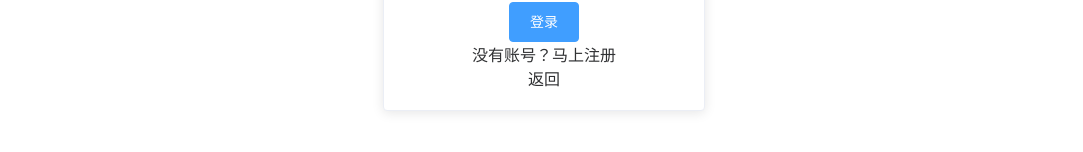
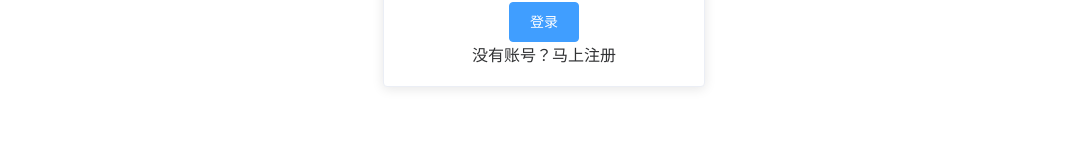
Before and after one commit to Banana-Co/messageboard-vue, a Vue app: page /#/login in a window 1280 px wide. Shown: the part 368-520 px from the top of the page, without its empty margins (96-1179 px from the left). Built offline with nearby package versions, Linux system fonts and the light colour scheme.

Commit message:
删除登录界面的“返回”按钮

```diff
--- a/src/components/manage/login.vue
+++ b/src/components/manage/login.vue
@@ -8,7 +8,6 @@
 			<br/><el-button type="primary" v-on:click="login">登录</el-button><br/>
 			<div >
 				<span v-on:click="ToRegister">没有账号？马上注册</span><br/>
-				<span @click="$router.back(-1)">返回</span>
 			</div>
 		</el-card></center>
 	</div>
```
